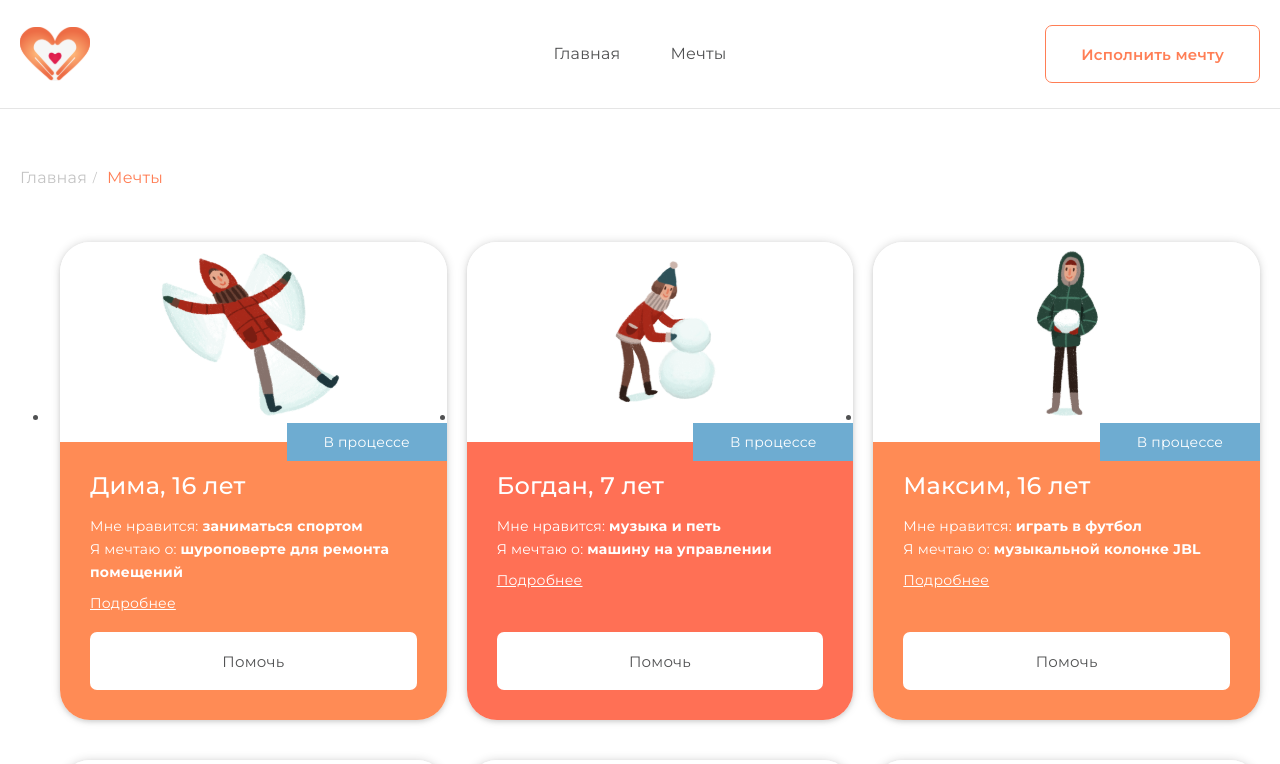
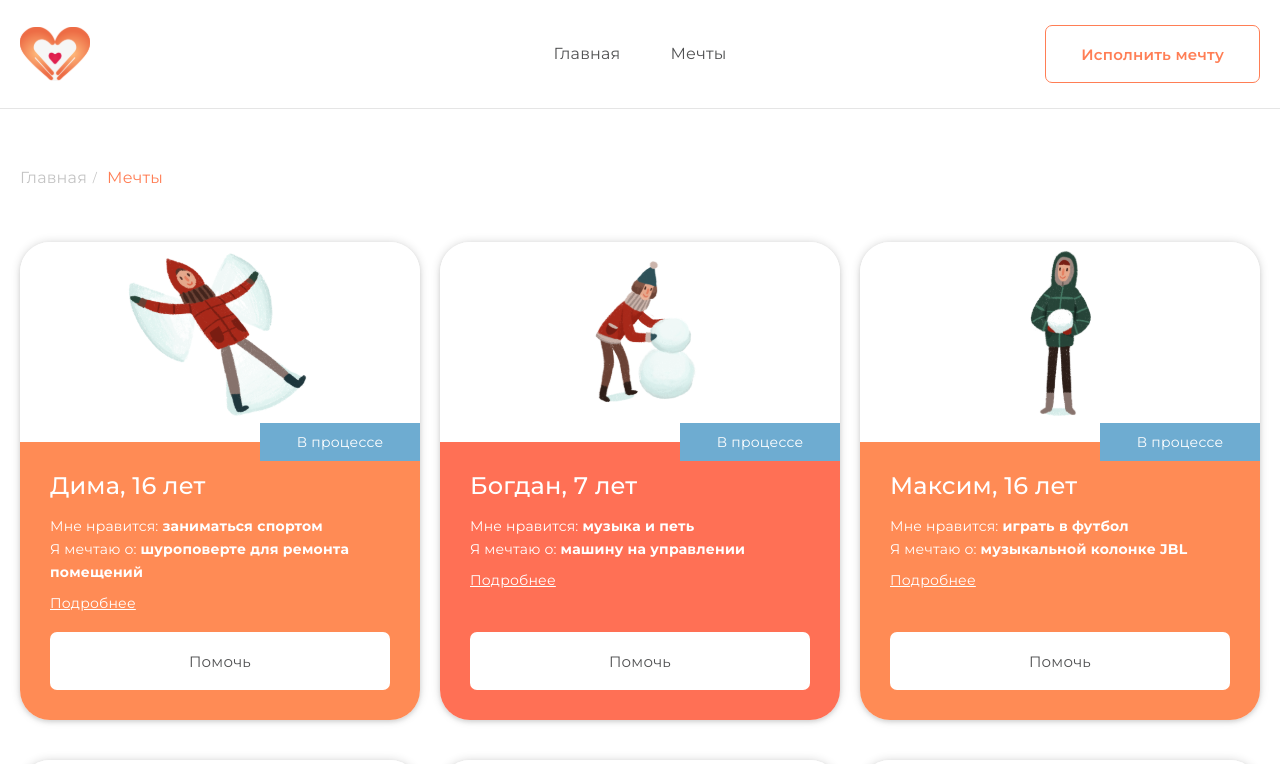
Before and after one commit to SobolRR/h2h_dreams_react, a React (Create React App) app: page /dreams in a window 1280 px wide. Shown: the top 764 px of the page. Built offline with nearby package versions, Linux system fonts and the light colour scheme; a web font is replaced by a local one.

Commit message:
update styles

```diff
--- a/src/data.js
+++ b/src/data.js
@@ -1,206 +1,316 @@
-import snowAngel from './img/snow-angel.svg'
-import snowMan from './img/make-snowman.svg'
-import boy from './img/boy.svg'
-import boy2 from './img/boy-2.svg'
-import girl from './img/girl.svg'
-import girl2 from './img/girl-2.svg'
-import letter1 from './img/letters/letter_1.jpg'
-import letter2 from './img/letters/letter_2.jpeg'
-import letter3 from './img/letters/letter_3.jpeg'
-import letter4 from './img/letters/letter_4.jpeg'
-import letter5 from './img/letters/letter_5.jpeg'
-import letter6 from './img/letters/letter_6.jpeg'
-import letter7 from './img/letters/letter_7.jpeg'
-import letter8 from './img/letters/letter_8.jpeg'
-import letter9 from './img/letters/letter_9.jpeg'
-import letter10 from './img/letters/letter_10.jpeg'
-import letter11 from './img/letters/letter_11.jpeg'
-import letter12 from './img/letters/letter_12.jpeg'
-import letter13 from './img/letters/letter_13.jpeg'
-import letter14 from './img/letters/letter_14.jpeg'
-import letter15 from './img/letters/letter_15.jpeg'
-import letter16 from './img/letters/letter_16.jpeg'
-
+import snowAngel from "./img/snow-angel.svg";
+import snowMan from "./img/make-snowman.svg";
+import boy from "./img/boy.svg";
+import boy2 from "./img/boy-2.svg";
+import girl from "./img/girl.svg";
+import girl2 from "./img/girl-2.svg";
+import letter1 from "./img/letters/letter_1.jpg";
+import letter2 from "./img/letters/letter_2.jpeg";
+import letter3 from "./img/letters/letter_3.jpeg";
+import letter4 from "./img/letters/letter_4.jpeg";
+import letter5 from "./img/letters/letter_5.jpeg";
+import letter6 from "./img/letters/letter_6.jpeg";
+import letter7 from "./img/letters/letter_7.jpeg";
+import letter8 from "./img/letters/letter_8.jpeg";
+import letter9 from "./img/letters/letter_9.jpeg";
+import letter10 from "./img/letters/letter_10.jpeg";
+import letter11 from "./img/letters/letter_11.jpeg";
+import letter12 from "./img/letters/letter_12.jpeg";
+import letter13 from "./img/letters/letter_13.jpeg";
+import letter14 from "./img/letters/letter_14.jpeg";
+import letter15 from "./img/letters/letter_15.jpeg";
+import letter16 from "./img/letters/letter_16.jpeg";
 
 export const data = [
-    { id: 1, status: 'in-progress', image: snowAngel, label: 'В процессе', percantage: 0,
-    name: 'Дима',
-    age: '16 лет',
-    like: 'заниматься спортом',
-    skill: 'заниматься рементом',
-    wish: 'отлично выполнять ремонт в доме',
-    action: 'Помогал выполнять хозяйственные дела в центре',
-    dream: 'шуроповертe для ремонта помещений',
+  {
+    id: 1,
+    status: "in-progress",
+    image: snowAngel,
+    label: "В процессе",
+    percantage: 0,
+    name: "Дима",
+    age: "16 лет",
+    like: "заниматься спортом",
+    skill: "заниматься рементом",
+    wish: "отлично выполнять ремонт в доме",
+    action: "Помогал выполнять хозяйственные дела в центре",
+    dream: "шуроповертe для ремонта помещений",
     letter: letter1,
-     title: 'Дима, 16 лет',
-     showLink: 'show',
-     showBtn: 'show'},
-    { id: 2, status: 'in-progress', image: snowMan, label: 'В процессе',percantage: 0,
-     title: 'Богдан, 7 лет',
-    name: 'Богдан',
-    age: '7 лет',
-    like: 'музыка и петь',
-    skill: 'рисовать',
-    wish: 'отлично выполнять ремонт в доме',
-    action: 'убирал комнаты и кладовые своим веником',
+    title: "Дима, 16 лет",
+    showLink: "show",
+    showBtn: "show",
+  },
+  {
+    id: 2,
+    status: "in-progress",
+    image: snowMan,
+    label: "В процессе",
+    percantage: 0,
+    title: "Богдан, 7 лет",
+    name: "Богдан",
+    age: "7 лет",
+    like: "музыка и петь",
+    skill: "рисовать",
+    wish: "отлично выполнять ремонт в доме",
+    action: "убирал комнаты и кладовые своим веником",
     letter: letter2,
-    dream: 'машину на управлении',
-    showLink: 'show',
-    showBtn: 'show'},
-    { id: 3, status: 'in-progress', image: boy, label: 'В процессе',percantage: 0,
-    title: 'Максим, 16 лет',
-    name: 'Максим',
-    age: '16 лет',
-    like: 'играть в футбол',
-    skill: 'собирать из конструктора модели',
-    wish: 'хорошо читать и писать',
-    action: 'помогать младшему брату Илье, убирать комнату',
+    dream: "машину на управлении",
+    showLink: "show",
+    showBtn: "show",
+  },
+  {
+    id: 3,
+    status: "in-progress",
+    image: boy,
+    label: "В процессе",
+    percantage: 0,
+    title: "Максим, 16 лет",
+    name: "Максим",
+    age: "16 лет",
+    like: "играть в футбол",
+    skill: "собирать из конструктора модели",
+    wish: "хорошо читать и писать",
+    action: "помогать младшему брату Илье, убирать комнату",
     letter: letter3,
-    dream: 'музыкальной колонке JBL',
-    showLink: 'show',
-    showBtn: 'show'},
-    { id: 4, status: 'in-progress', image: girl, label: 'В процессе',percantage: 0,
-     title: 'Виолетта, 14 лет',
-     name: 'Виолетта',
-    age: '14 лет',
-    like: 'Мне нравится заниматься спортом',
-    skill: 'Хорошо рисовать',
-    wish: 'Хорошо относиться к людям',
-    action: 'Не пропускаю уроки в школе. Ухаживаю за своими вещами. Уважаю старших',
+    dream: "музыкальной колонке JBL",
+    showLink: "show",
+    showBtn: "show",
+  },
+  {
+    id: 4,
+    status: "in-progress",
+    image: girl,
+    label: "В процессе",
+    percantage: 0,
+    title: "Виолетта, 14 лет",
+    name: "Виолетта",
+    age: "14 лет",
+    like: "Мне нравится заниматься спортом",
+    skill: "Хорошо рисовать",
+    wish: "Хорошо относиться к людям",
+    action:
+      "Не пропускаю уроки в школе. Ухаживаю за своими вещами. Уважаю старших",
     letter: letter4,
-    dream: 'смарт часах и спортивном костюме (размер 46)', showLink: 'show',
-    showBtn: 'show'},
-    { id: 5, status: 'in-progress', image: boy2, label: 'В процессе',percantage: 0,
-     title: 'Саша, 9 лет',
-     name: 'Саша',
-    age: '9 лет',
-    like: 'играть с друзьями',
-    skill: 'складывать пазлы',
-    wish: 'писать и читать',
-    action: 'помогаю убирать в комнате',
+    dream: "смарт часах и спортивном костюме (размер 46)",
+    showLink: "show",
+    showBtn: "show",
+  },
+  {
+    id: 5,
+    status: "in-progress",
+    image: boy2,
+    label: "В процессе",
+    percantage: 0,
+    title: "Саша, 9 лет",
+    name: "Саша",
+    age: "9 лет",
+    like: "играть с друзьями",
+    skill: "складывать пазлы",
+    wish: "писать и читать",
+    action: "помогаю убирать в комнате",
     letter: letter5,
-    dream: 'машине на радиоуправлении', showLink: 'show',
-    showBtn: 'show'},
-    { id: 6, status: 'in-progress', image: snowAngel, label: 'В процессе',percantage: 0,
-     title: 'Миша, 14 лет',
-     name: 'Миша',
-     age: '14 лет',
-     like: 'заниматься спортом',
-     skill: 'Хорошо играть в футбол',
-     wish: 'Хорошо играть в баскетбол',
-     action: 'помагал братьям, помогаю тренеру на занятиях',
-     letter: letter6,
-       dream: 'музыкальной колонке JBL', showLink: 'show',
-    showBtn: 'show'},
-    { id: 7, status: 'in-progress', image: boy, label: 'В процессе',percantage: 0,
-     title: 'Ваня, 12 лет',
-     name: 'Ваня',
-     age: '12 лет',
-     like: 'заниматься спортом',
-     skill: 'играть в футбол',
-     wish: 'хорошо научиться быстро бегать и стать умным',
-     action: 'перенес пожилой женщине тяжелую сумку, помогла маме по хозяйству, по уборке огорода',
-     letter: letter7,
-       dream: 'машине на пульте управления', showLink: 'show',
-    showBtn: 'show'},
-    { id: 8, status: 'in-progress', image: girl2, label: 'В процессе',percantage: 0,
-     title: 'Лера, 7 лет',
-     name: 'Лера',
-    age: '7 лет',
-    like: 'рисовать',
-    skill: 'собирать пазлы, читать книги',
-    wish: 'мыть посуду, кататься на велосипеде',
-    action: 'хорошо учусь и хорошо себя веду',
+    dream: "машине на радиоуправлении",
+    showLink: "show",
+    showBtn: "show",
+  },
+  {
+    id: 6,
+    status: "in-progress",
+    image: snowAngel,
+    label: "В процессе",
+    percantage: 0,
+    title: "Миша, 14 лет",
+    name: "Миша",
+    age: "14 лет",
+    like: "заниматься спортом",
+    skill: "Хорошо играть в футбол",
+    wish: "Хорошо играть в баскетбол",
+    action: "помагал братьям, помогаю тренеру на занятиях",
+    letter: letter6,
+    dream: "музыкальной колонке JBL",
+    showLink: "show",
+    showBtn: "show",
+  },
+  {
+    id: 7,
+    status: "in-progress",
+    image: boy,
+    label: "В процессе",
+    percantage: 0,
+    title: "Ваня, 12 лет",
+    name: "Ваня",
+    age: "12 лет",
+    like: "заниматься спортом",
+    skill: "играть в футбол",
+    wish: "хорошо научиться быстро бегать и стать умным",
+    action:
+      "перенес пожилой женщине тяжелую сумку, помогла маме по хозяйству, по уборке огорода",
+    letter: letter7,
+    dream: "машине на пульте управления",
+    showLink: "show",
+    showBtn: "show",
+  },
+  {
+    id: 8,
+    status: "in-progress",
+    image: girl2,
+    label: "В процессе",
+    percantage: 0,
+    title: "Лера, 7 лет",
+    name: "Лера",
+    age: "7 лет",
+    like: "рисовать",
+    skill: "собирать пазлы, читать книги",
+    wish: "мыть посуду, кататься на велосипеде",
+    action: "хорошо учусь и хорошо себя веду",
     letter: letter8,
-     dream: 'куколку с одеждой', showLink: 'show',
-    showBtn: 'show'},
-    { id: 9, status: 'in-progress', image: girl, label: 'В процессе', percantage: 0,
-    title: 'Катя, 4 года',
-    name: 'Катя',
-    age: '4 года',
-    like: 'танцевать в красивом платье',
-    skill: 'играть с куклами',
-    wish: 'хорошо рисовать',
-    action: 'помогаю убирать игрушки, с удовольствием занимаюсь с воспитателем',
+    dream: "куколку с одеждой",
+    showLink: "show",
+    showBtn: "show",
+  },
+  {
+    id: 9,
+    status: "in-progress",
+    image: girl,
+    label: "В процессе",
+    percantage: 0,
+    title: "Катя, 4 года",
+    name: "Катя",
+    age: "4 года",
+    like: "танцевать в красивом платье",
+    skill: "играть с куклами",
+    wish: "хорошо рисовать",
+    action: "помогаю убирать игрушки, с удовольствием занимаюсь с воспитателем",
     letter: letter9,
-    dream: 'большой кукле, чтобы ее можно было кормить, ухаживать, одевать. Хочу чтобы она была моими другом', showLink: 'show',
-    showBtn: 'show'},
-    { id: 10, status: 'in-progress', image: snowMan, label: 'В процессе', percantage: 0,
-    title: 'Данил, 6 лет',
-    name: 'Данил',
-    age: '6 лет',
-    like: 'читать',
-    skill: 'писать буквы',
-    wish: 'делать красивые поделки',
-    action: 'помогал убирать комнату',
+    dream:
+      "большой кукле, чтобы ее можно было кормить, ухаживать, одевать. Хочу чтобы она была моими другом",
+    showLink: "show",
+    showBtn: "show",
+  },
+  {
+    id: 10,
+    status: "in-progress",
+    image: snowMan,
+    label: "В процессе",
+    percantage: 0,
+    title: "Данил, 6 лет",
+    name: "Данил",
+    age: "6 лет",
+    like: "читать",
+    skill: "писать буквы",
+    wish: "делать красивые поделки",
+    action: "помогал убирать комнату",
     letter: letter10,
-    dream: 'машине на радиоуправлении', showLink: 'show',
-    showBtn: 'show'},
-    { id: 11, status: 'in-progress', image: girl, label: 'В процессе', percantage: 0,
-    title: 'Диана, 6 лет',
-    name: 'Диана',
-    age: '6 лет',
-    like: 'играть',
-    skill: 'петь, танцевать',
-    wish: 'хорошо читать',
-    action: 'помогаю младшей сестре',
+    dream: "машине на радиоуправлении",
+    showLink: "show",
+    showBtn: "show",
+  },
+  {
+    id: 11,
+    status: "in-progress",
+    image: girl,
+    label: "В процессе",
+    percantage: 0,
+    title: "Диана, 6 лет",
+    name: "Диана",
+    age: "6 лет",
+    like: "играть",
+    skill: "петь, танцевать",
+    wish: "хорошо читать",
+    action: "помогаю младшей сестре",
     letter: letter11,
-    dream: 'детской косметике и большой кукле', showLink: 'show',
-    showBtn: 'show'},
-    { id: 12, status: 'in-progress', image: boy2, label: 'В процессе', percantage: 0,
-    title: 'Илья, 3 года',
-    name: 'Илья',
-    age: '3 года',
-    like: 'играть с машинками',
-    skill: 'играть',
-    wish: '',
-    action: 'здороваюсь со всеми, говорю спасибо, сам одеваюсь',
+    dream: "детской косметике и большой кукле",
+    showLink: "show",
+    showBtn: "show",
+  },
+  {
+    id: 12,
+    status: "in-progress",
+    image: boy2,
+    label: "В процессе",
+    percantage: 0,
+    title: "Илья, 3 года",
+    name: "Илья",
+    age: "3 года",
+    like: "играть с машинками",
+    skill: "играть",
+    wish: "",
+    action: "здороваюсь со всеми, говорю спасибо, сам одеваюсь",
     letter: letter12,
-    dream: 'большой машине, чтобы в ней можно было возить кубики, катать мишек', showLink: 'show',
-    showBtn: 'show'},
-    { id: 13, status: 'in-progress', image: snowAngel, label: 'В процессе', percantage: 0,
-    title: 'Дима, 5 лет',
-    name: 'Дима',
-    age: '5 лет',
-    like: 'играть машинками',
-    skill: 'делать зарядку',
-    wish: 'читать и писать',
-    action: 'покупаю продукты',
+    dream: "большой машине, чтобы в ней можно было возить кубики, катать мишек",
+    showLink: "show",
+    showBtn: "show",
+  },
+  {
+    id: 13,
+    status: "in-progress",
+    image: snowAngel,
+    label: "В процессе",
+    percantage: 0,
+    title: "Дима, 5 лет",
+    name: "Дима",
+    age: "5 лет",
+    like: "играть машинками",
+    skill: "делать зарядку",
+    wish: "читать и писать",
+    action: "покупаю продукты",
     letter: letter13,
-    dream: 'игрушечном тракторе с прицепом', showLink: 'show',
-    showBtn: 'show'},
-    { id: 14, status: 'in-progress', image: girl2, label: 'В процессе', percantage: 0,
-    title: 'Наташа, 6 лет',
-    name: 'Наташа',
-    age: '6 лет',
-    like: 'конфеты',
-    skill: 'буквы писать',
-    wish: 'рисовать',
-    action: 'училась читать и писать',
+    dream: "игрушечном тракторе с прицепом",
+    showLink: "show",
+    showBtn: "show",
+  },
+  {
+    id: 14,
+    status: "in-progress",
+    image: girl2,
+    label: "В процессе",
+    percantage: 0,
+    title: "Наташа, 6 лет",
+    name: "Наташа",
+    age: "6 лет",
+    like: "конфеты",
+    skill: "буквы писать",
+    wish: "рисовать",
+    action: "училась читать и писать",
     letter: letter14,
-    dream: 'конфетах и большой кукле', showLink: 'show',
-    showBtn: 'show'},
-    { id: 15, status: 'in-progress', image: boy, label: 'В процессе', percantage: 0,
-    title: 'Руслан, 10 лет',
-    name: 'Руслан',
-    age: '10 лет',
-    like: 'рисовать',
-    skill: 'хорошо играть в футбол',
-    wish: 'Собирать конструктор LEGO',
-    action: 'стал получать хорошие оценки',
+    dream: "конфетах и большой кукле",
+    showLink: "show",
+    showBtn: "show",
+  },
+  {
+    id: 15,
+    status: "in-progress",
+    image: boy,
+    label: "В процессе",
+    percantage: 0,
+    title: "Руслан, 10 лет",
+    name: "Руслан",
+    age: "10 лет",
+    like: "рисовать",
+    skill: "хорошо играть в футбол",
+    wish: "Собирать конструктор LEGO",
+    action: "стал получать хорошие оценки",
     letter: letter15,
-    dream: 'большом конструкторе', showLink: 'show',
-    showBtn: 'show'},
-    { id: 16, status: 'in-progress', image: girl, label: 'В процессе', percantage: 0,
-    title: 'Рита, 11 лет',
-    name: 'Рита',
-    age: '11 лет',
-    like: 'играть',
-    skill: 'петь',
-    wish: 'убирать комнату',
-    action: 'помогать всем',
+    dream: "большом конструкторе",
+    showLink: "show",
+    showBtn: "show",
+  },
+  {
+    id: 16,
+    status: "in-progress",
+    image: girl,
+    label: "В процессе",
+    percantage: 0,
+    title: "Рита, 11 лет",
+    name: "Рита",
+    age: "11 лет",
+    like: "играть",
+    skill: "петь",
+    wish: "убирать комнату",
+    action: "помогать всем",
     letter: letter16,
-    dream: 'рюкзачке для девочек',
-    showLink: 'show',
-    showBtn: 'show'},
-  ]
+    dream: "рюкзачке для девочек",
+    showLink: "show",
+    showBtn: "show",
+  },
+];
--- a/src/scss/components/card-horizontal.scss
+++ b/src/scss/components/card-horizontal.scss
@@ -113,6 +113,7 @@
     &__description {
         font-size: 14px;
         line-height: 23px;
+        margin-bottom: 20px;
 
         @media (min-width: $tabletMin) {
             font-size: 16px;
--- a/src/scss/components/card-list.scss
+++ b/src/scss/components/card-list.scss
@@ -2,6 +2,8 @@
     display: flex;
     flex-wrap: wrap;
     margin: 0 -10px;
+    padding: 0;
+    list-style: none;
 
     &__item {
         width: 100%;
```
Also changed, not shown: src/DreamDetail.jsx (+32 -17 lines), 2 other files (tests, documents, lock files or other folders).
